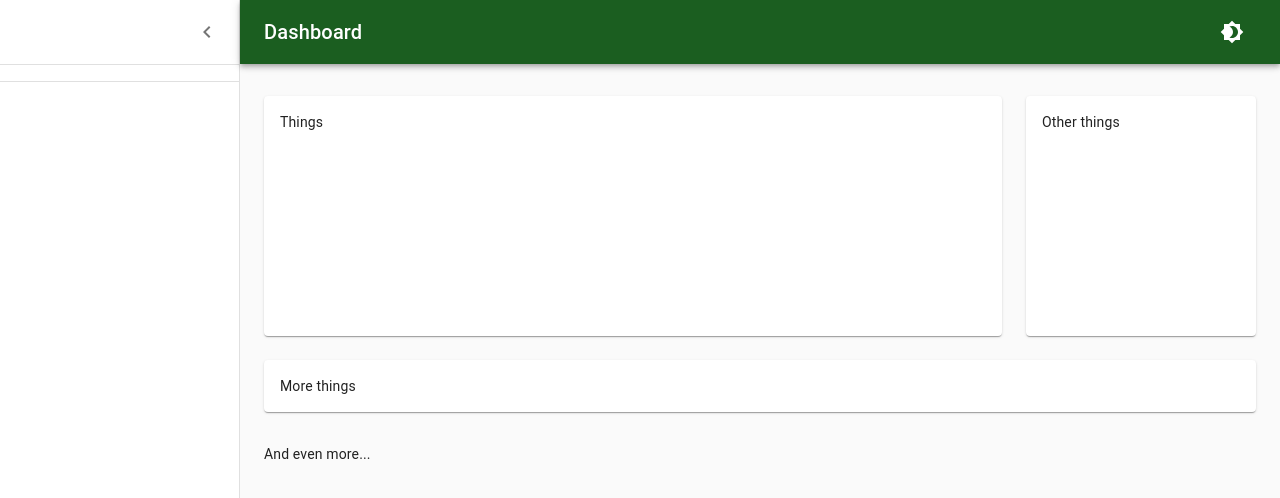
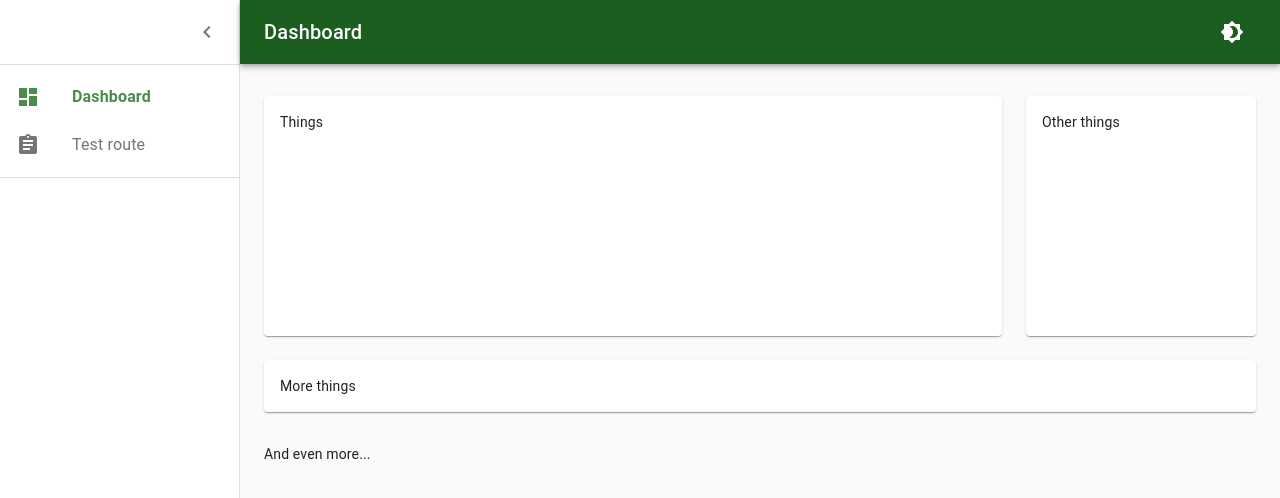
Before and after one commit to SamiHonkasalo/rp-frontend-example, a React (Create React App) app: page / in a window 1280 px wide. Shown: the top 498 px of the page. Built offline with nearby package versions, Linux system fonts and the light colour scheme.

Commit message:
implemented basic navigation and two dummy routes

```diff
--- a/package.json
+++ b/package.json
@@ -11,6 +11,7 @@
     "lodash": "^4.17.15",
     "react": "^16.13.1",
     "react-dom": "^16.13.1",
+    "react-router-dom": "^5.2.0",
     "react-scripts": "3.4.1"
   },
   "devDependencies": {
@@ -18,6 +19,7 @@
     "@types/node": "^12.12.43",
     "@types/react": "^16.9.35",
     "@types/react-dom": "^16.9.8",
+    "@types/react-router-dom": "^5.1.5",
     "eslint": "6.6.0",
     "eslint-config-airbnb-typescript-prettier": "^2.1.1",
     "eslint-plugin-jest": "^23.13.2",
--- a/src/App.tsx
+++ b/src/App.tsx
@@ -1,4 +1,5 @@
 import React, { useState } from 'react';
+import { BrowserRouter as Router } from 'react-router-dom';
 import Layout from './layout/Layout';
 import CustomTheme from './layout/CustomTheme';
 
@@ -9,9 +10,14 @@ function App() {
   return (
     <>
       <CustomTheme themeMode={themeMode}>
-        <div className="App">
-          <Layout handleThemeSwitch={handleThemeSwitch} />
-        </div>
+        <Router>
+          <div className="App">
+            <Layout
+              themeMode={themeMode}
+              handleThemeSwitch={handleThemeSwitch}
+            />
+          </div>
+        </Router>
       </CustomTheme>
     </>
   );
--- a/src/layout/AppBar.tsx
+++ b/src/layout/AppBar.tsx
@@ -1,15 +1,15 @@
 import React from 'react';
-import { makeStyles, createStyles, Theme } from '@material-ui/core/styles';
+import { makeStyles, Theme } from '@material-ui/core/styles';
 import MuiAppBar from '@material-ui/core/AppBar';
 import clsx from 'clsx';
 import Toolbar from '@material-ui/core/Toolbar';
 import Typography from '@material-ui/core/Typography';
 import MenuIcon from '@material-ui/icons/Menu';
 import Brightness4Icon from '@material-ui/icons/Brightness4';
+import Brightness7Icon from '@material-ui/icons/Brightness7';
 import IconButton from '@material-ui/core/IconButton';
 
-const useStyles = makeStyles((theme: Theme) =>
-  createStyles({
+const useStyles = makeStyles((theme: Theme) => ({
   toolbar: {
     paddingRight: 24, // keep right padding when drawer closed
   },
@@ -37,16 +37,21 @@ const useStyles = makeStyles((theme: Theme) =>
   title: {
     flexGrow: 1,
   },
-  })
-);
+}));
 
 interface Props {
   open: boolean;
+  themeMode: boolean;
   handleDrawerOpen: () => void;
   handleThemeSwitch: () => void;
 }
 
-const AppBar = ({ open, handleDrawerOpen, handleThemeSwitch }: Props) => {
+const AppBar = ({
+  open,
+  handleDrawerOpen,
+  handleThemeSwitch,
+  themeMode,
+}: Props) => {
   const classes = useStyles();
 
   return (
@@ -74,7 +79,7 @@ const AppBar = ({ open, handleDrawerOpen, handleThemeSwitch }: Props) => {
           Dashboard
         </Typography>
         <IconButton color="inherit" onClick={handleThemeSwitch}>
-          <Brightness4Icon />
+          {themeMode ? <Brightness7Icon /> : <Brightness4Icon />}
         </IconButton>
       </Toolbar>
     </MuiAppBar>
--- a/src/layout/CustomTheme.tsx
+++ b/src/layout/CustomTheme.tsx
@@ -45,7 +45,6 @@ const CustomTheme = ({ themeMode, children }: Props) => {
       },
     });
   }, [themeMode]);
-
   return (
     <ThemeProvider theme={theme}>
       <CssBaseline />
--- a/src/layout/Layout.tsx
+++ b/src/layout/Layout.tsx
@@ -1,15 +1,15 @@
 import React, { useState } from 'react';
 import clsx from 'clsx';
-import { makeStyles, createStyles, Theme } from '@material-ui/core/styles';
+import { makeStyles, Theme } from '@material-ui/core/styles';
 import Box from '@material-ui/core/Box';
 import Container from '@material-ui/core/Container';
 import Grid from '@material-ui/core/Grid';
 import Paper from '@material-ui/core/Paper';
+import { Switch, Route } from 'react-router-dom';
 import AppBar from './AppBar';
 import SideDrawer from './SideDrawer';
 
-const useStyles = makeStyles((theme: Theme) =>
-  createStyles({
+const useStyles = makeStyles((theme: Theme) => ({
   root: {
     display: 'flex',
   },
@@ -32,14 +32,14 @@ const useStyles = makeStyles((theme: Theme) =>
   fixedHeight: {
     height: 240,
   },
-  })
-);
+}));
 
 interface Props {
+  themeMode: boolean;
   handleThemeSwitch: () => void;
 }
 
-const Layout = ({ handleThemeSwitch }: Props) => {
+const Layout = ({ themeMode, handleThemeSwitch }: Props) => {
   const classes = useStyles();
   const [open, setOpen] = useState(true);
   const handleDrawerOpen = () => {
@@ -53,6 +53,7 @@ const Layout = ({ handleThemeSwitch }: Props) => {
   return (
     <div className={classes.root}>
       <AppBar
+        themeMode={themeMode}
         open={open}
         handleDrawerOpen={handleDrawerOpen}
         handleThemeSwitch={handleThemeSwitch}
@@ -60,6 +61,8 @@ const Layout = ({ handleThemeSwitch }: Props) => {
       <SideDrawer open={open} handleDrawerClose={handleDrawerClose} />
       <main className={classes.content}>
         <div className={classes.appBarSpacer} />
+        <Switch>
+          <Route path="/" exact>
             <Container maxWidth="lg" className={classes.container}>
               <Grid container spacing={3}>
                 <Grid item xs={12} md={8} lg={9}>
@@ -74,6 +77,17 @@ const Layout = ({ handleThemeSwitch }: Props) => {
               </Grid>
               <Box pt={4}>And even more...</Box>
             </Container>
+          </Route>
+          <Route path="/test" exact>
+            <Container maxWidth="lg" className={classes.container}>
+              <Grid container spacing={3}>
+                <Grid item xs={12}>
+                  <Paper className={fixedHeightPaper}>Test route</Paper>
+                </Grid>
+              </Grid>
+            </Container>
+          </Route>
+        </Switch>
       </main>
     </div>
   );
--- a/src/layout/SideDrawer.tsx
+++ b/src/layout/SideDrawer.tsx
@@ -1,15 +1,15 @@
 import React from 'react';
 import clsx from 'clsx';
-import { makeStyles, createStyles, Theme } from '@material-ui/core/styles';
+import { makeStyles, Theme } from '@material-ui/core/styles';
 import Drawer from '@material-ui/core/Drawer';
 import List from '@material-ui/core/List';
 import Divider from '@material-ui/core/Divider';
 import IconButton from '@material-ui/core/IconButton';
 import ChevronLeftIcon from '@material-ui/icons/ChevronLeft';
 import useMediaQuery from '@material-ui/core/useMediaQuery';
+import NavList from './navigation/NavList';
 
-const useStyles = makeStyles((theme: Theme) =>
-  createStyles({
+const useStyles = makeStyles((theme: Theme) => ({
   toolbarIcon: {
     display: 'flex',
     alignItems: 'center',
@@ -37,8 +37,7 @@ const useStyles = makeStyles((theme: Theme) =>
       width: theme.spacing(9),
     },
   },
-  })
-);
+}));
 
 interface Props {
   open: boolean;
@@ -65,7 +64,9 @@ const SideDrawer = ({ open, handleDrawerClose }: Props) => {
         </IconButton>
       </div>
       <Divider />
-      <List>{[]}</List>
+      <List>
+        <NavList />
+      </List>
       <Divider />
       <List>{[]}</List>
     </Drawer>
--- /dev/null
+++ b/src/layout/navigation/NavItem.tsx
@@ -0,0 +1,52 @@
+import React from 'react';
+import { NavLink } from 'react-router-dom';
+import { makeStyles } from '@material-ui/core/styles';
+import ListItem from '@material-ui/core/ListItem';
+import ListItemIcon from '@material-ui/core/ListItemIcon';
+import ListItemText from '@material-ui/core/ListItemText';
+
+const useStyles = makeStyles((theme) => ({
+  link: {
+    color: theme.palette.text.secondary,
+  },
+  active: {
+    // color: theme.palette.text.primary,
+    color: theme.palette.primary.light,
+    fontWeight: theme.typography.fontWeightBold,
+  },
+  itemText: {
+    fontWeight: 'inherit',
+  },
+  icon: {
+    color: 'inherit',
+  },
+}));
+
+interface Props {
+  to: string;
+  primaryText: string;
+  icon: React.ReactNode;
+}
+
+const NavItem = ({ to, primaryText, icon }: Props) => {
+  const classes = useStyles();
+  return (
+    <NavLink
+      to={to}
+      exact
+      activeClassName={classes.active}
+      className={classes.link}
+      style={{ textDecoration: 'none' }}
+    >
+      <ListItem button>
+        <ListItemIcon classes={{ root: classes.icon }}>{icon}</ListItemIcon>
+        <ListItemText
+          classes={{ primary: classes.itemText }}
+          primary={primaryText}
+        />
+      </ListItem>
+    </NavLink>
+  );
+};
+
+export default NavItem;
--- /dev/null
+++ b/src/layout/navigation/NavList.tsx
@@ -0,0 +1,16 @@
+import React from 'react';
+import DashboardIcon from '@material-ui/icons/Dashboard';
+import AssignmentIcon from '@material-ui/icons/Assignment';
+
+import NavItem from './NavItem';
+
+const NavList = () => {
+  return (
+    <>
+      <NavItem to="/" icon={<DashboardIcon />} primaryText="Dashboard" />
+      <NavItem to="/test" icon={<AssignmentIcon />} primaryText="Test route" />
+    </>
+  );
+};
+
+export default NavList;
```
Also changed, not shown: 1 other file (tests, documents, lock files or other folders). Lines whose indentation alone changed are shown as unchanged.
